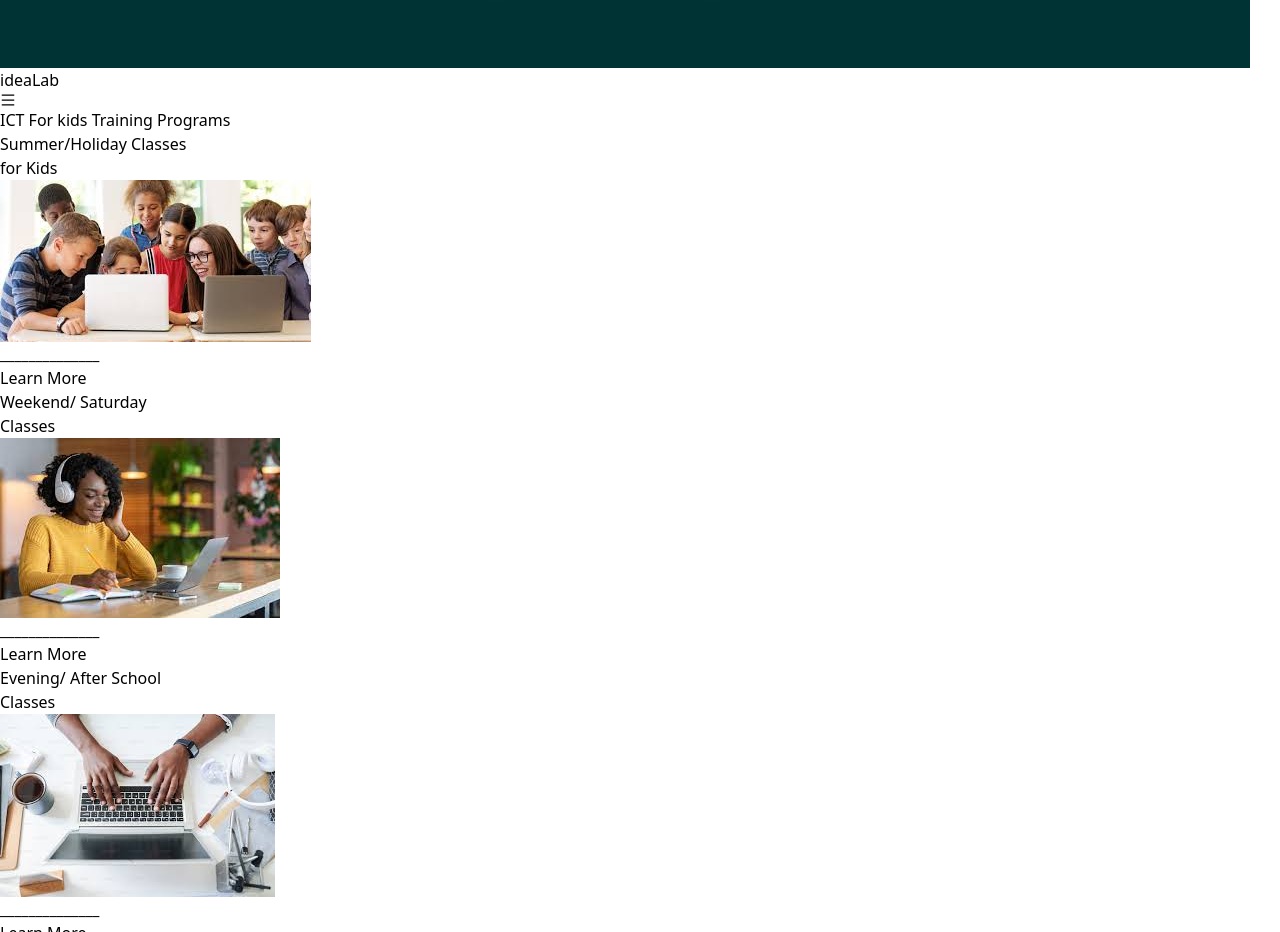
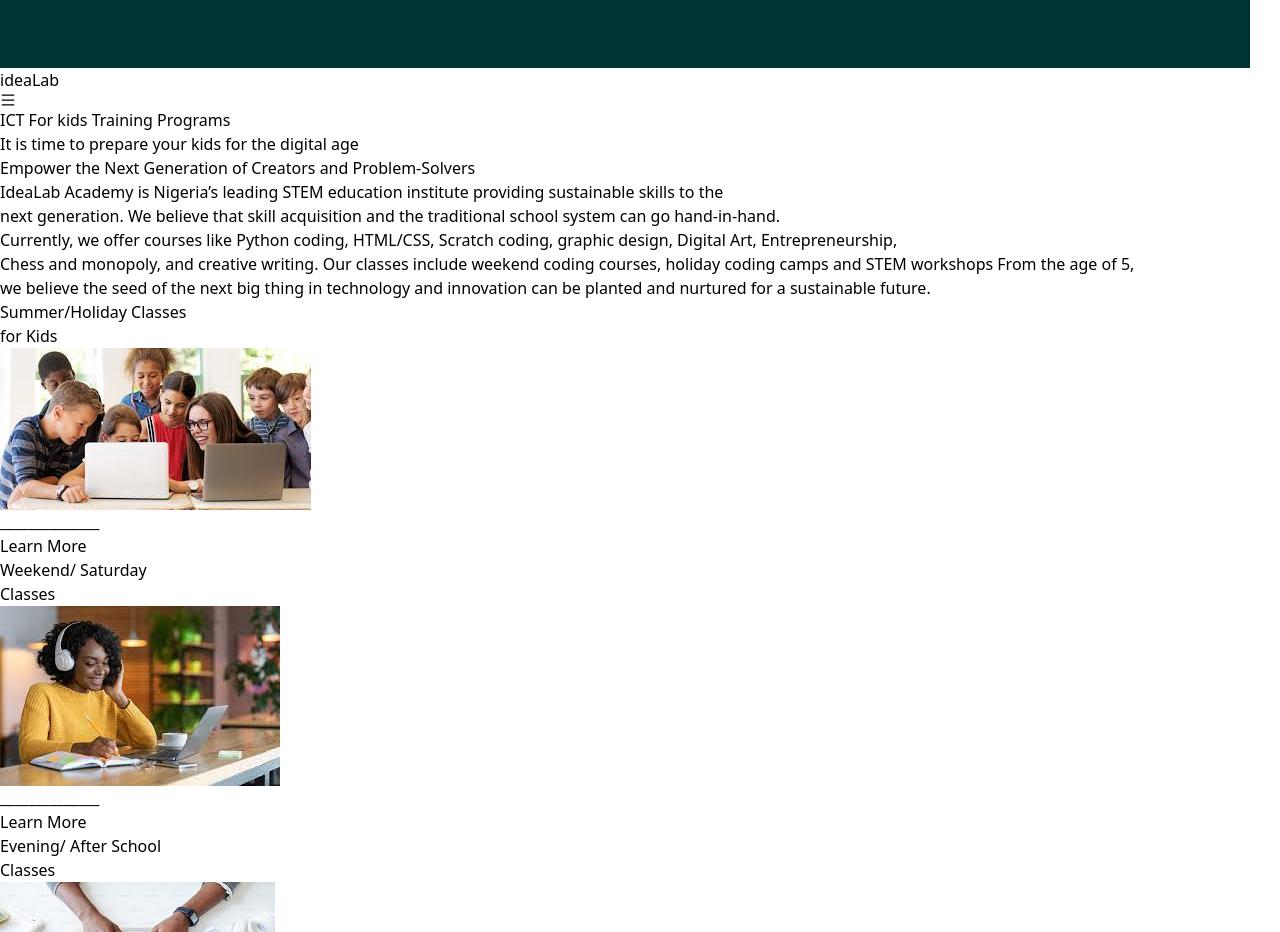
Before and after one commit to Joel0007tech/idealab, a React (Vite) app: page / in a window 1280 px wide. Shown: the part 2600-3532 px from the top of the page. Built offline with nearby package versions, Linux system fonts and the light colour scheme.

Commit message:
update to home

```diff
--- a/src/components/Home.jsx
+++ b/src/components/Home.jsx
@@ -70,6 +70,18 @@ const Home = ({
           ICT For kids Training Programs
         </h3>
       </section>
+      <section className="pt-3 bg-slate-200">
+        <div className="text-center">
+          <h3 className="text-2xl font-bold">It is time to prepare your kids for the digital age</h3>
+          <h4 className="text-xl font-semibold">Empower the Next Generation of Creators and Problem-Solvers</h4>
+          <p className="leading-relaxed">IdeaLab Academy is Nigeria’s leading STEM education institute providing sustainable skills to the <br/>
+          next generation. We believe that skill acquisition and the traditional school system can go hand-in-hand.<br/>
+          Currently, we offer courses like Python coding, HTML/CSS, Scratch coding, graphic design, Digital Art, Entrepreneurship,<br/>
+          Chess and monopoly, and creative writing. Our classes include weekend coding courses, holiday coding camps and STEM workshops
+          From the age of 5,<br/>
+          we believe the seed of the next big thing in technology and innovation can be planted and nurtured for a sustainable future.</p>
+        </div>
+        </section>
       <section className="flex justify-center p-7 bg-slate-200">
         <div className="flex flex-col gap-5">
           <div className="flex gap-6 sm:flex sm:flex-col">
@@ -214,7 +226,7 @@ const Home = ({
       <div className="flex gap-3 sm:m-auto" data-aos="fade-up"
       data-aos-duration="1000">
         <HiMail className=" text-green-700 text-3xl"/>
-      <a href="http://" className="text-white font-normal hover:underline text-[19px] relative bottom-1 sm:text-sm
+      <a href="mailto:idealabacademy@gmail.com" className="text-white font-normal hover:underline text-[19px] relative bottom-1 sm:text-sm
       sm:relative sm:top-1">
         idealabacademy@gmail.com
         </a>
```
